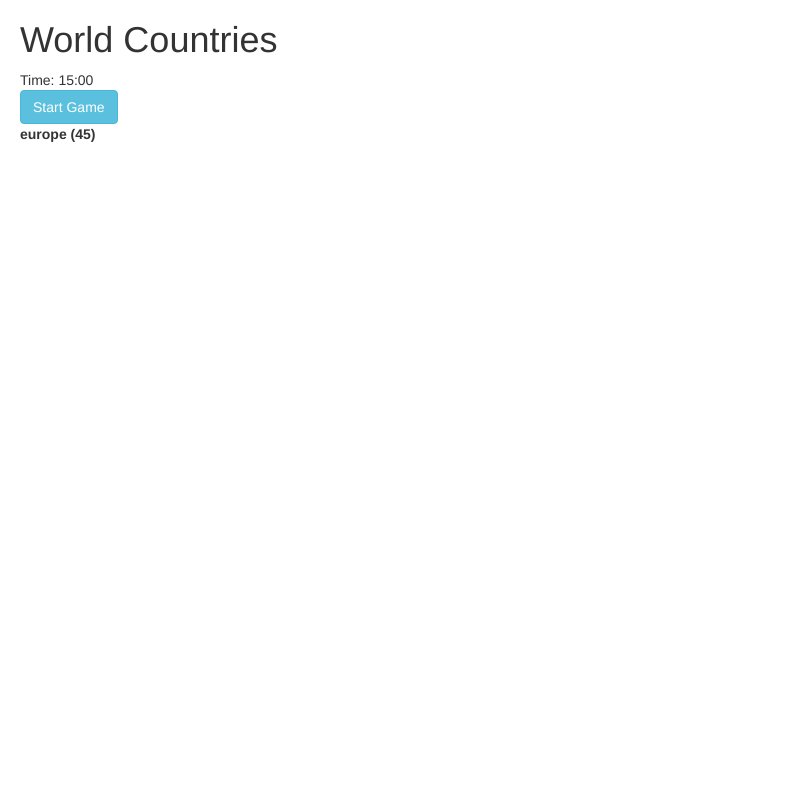
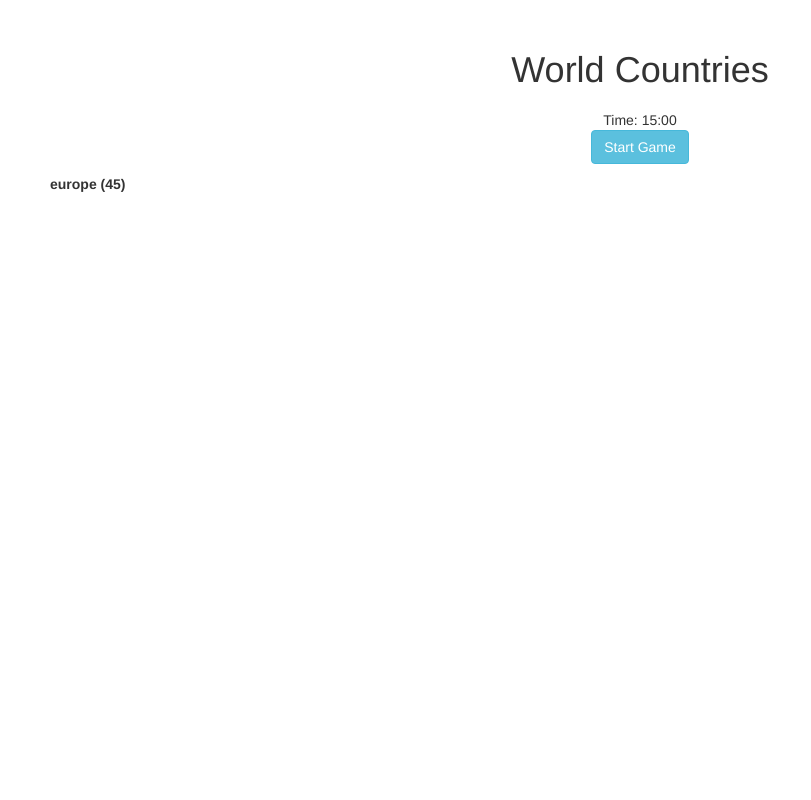
Before and after one commit to wcyjoyce/world-countries, a React (Create React App) app: page / in a window 1280 px wide. Shown: the top 800 px of the page, without its empty margins (0-811 px from the left). Built offline with nearby package versions, Linux system fonts and the light colour scheme.

Commit message:
simple CSS for game app done

```diff
--- /dev/null
+++ b/src/stylesheets/_game.scss
@@ -0,0 +1,19 @@
+label, button {
+  margin-right: 10px;
+
+  &:last-child {
+    margin-right: 0px;
+  }
+}
+
+.game {
+  padding: 10px 0px;
+}
+
+.input {
+  padding: 10px 0px;
+}
+
+.message {
+  padding: 0px 10px;
+}
--- a/src/stylesheets/application.scss
+++ b/src/stylesheets/application.scss
@@ -1,3 +1,10 @@
-body {
-  margin: 20px;
+@import "game";
+
+.app {
+  margin: 50px;
+  text-align: center;
+
+  h1 {
+    margin: 10px 0px;
+  }
 }
```
